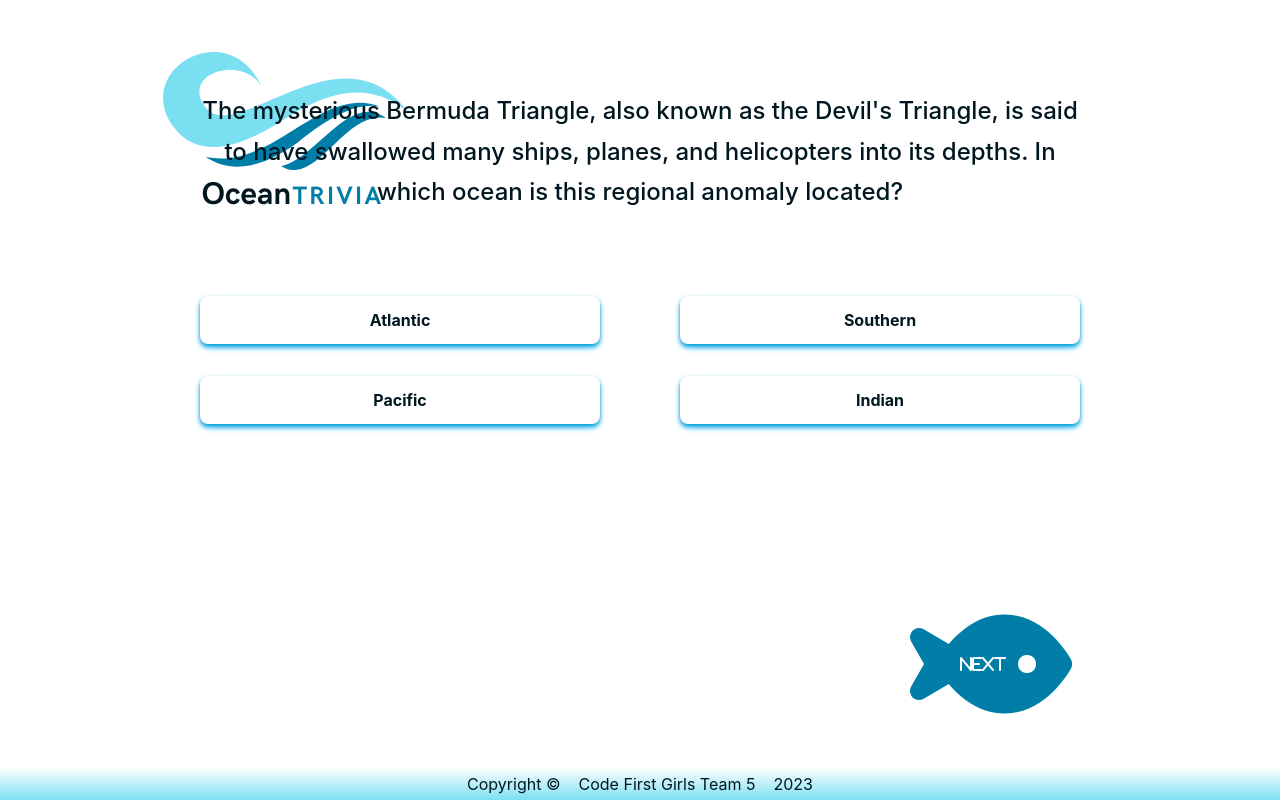
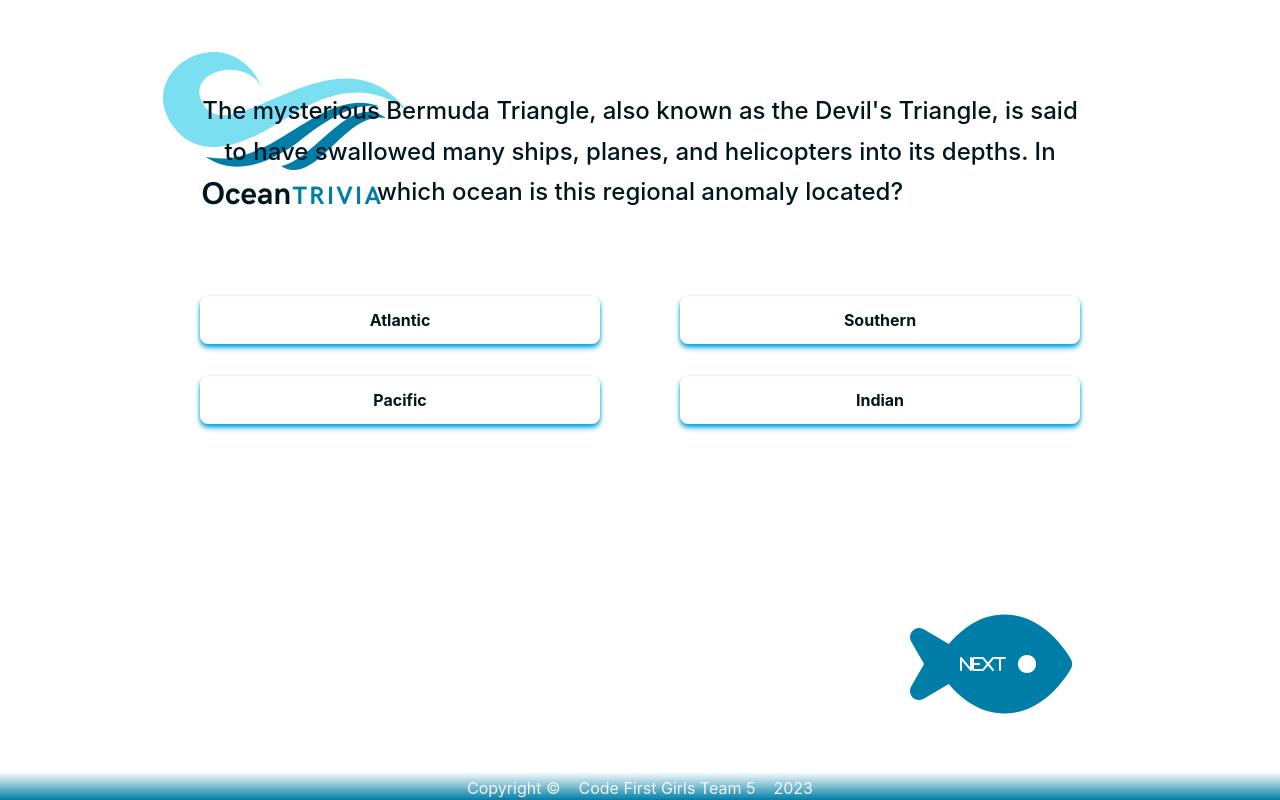
Before and after one commit to urszkam/quiz, a React (Create React App) app: page /quiz in a window 1280 px wide. Built offline with nearby package versions, Linux system fonts and the light colour scheme.

Commit message:
edit footer style

```diff
--- a/src/Components/quiz/footer.css
+++ b/src/Components/quiz/footer.css
@@ -1,9 +1,13 @@
 footer {
   position: fixed;
-  background: linear-gradient(to bottom, #ffffff 0%, #7bdff2 100%);
+  background: linear-gradient(to bottom, #ffffff 0%, #007ea7 100%);
   bottom: 0;
   left: 0;
   right: 0;
-  padding: 6px 10px 6px 10px;
+  padding: 6px 10px 2px 10px;
   text-align: center;
 }
+
+.footer__text {
+  color: whitesmoke;
+}
```
